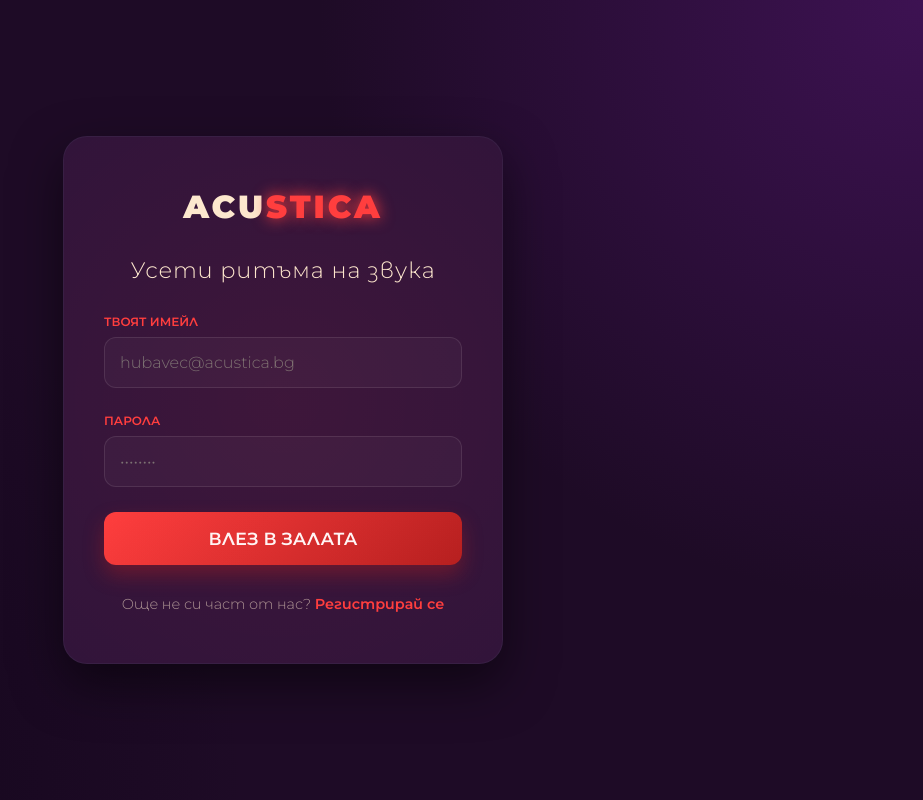
After one commit to Kokimoko4a/Acoustic-Computational-Universal-Space-Transformation-Intelligent-Configuration-Algorithm-ACUSTICA-, a Python web app: template app/templates/login.html in a window 1280 px wide. The commit adds this page. Shown: the whole page, without its empty margins (357-1280 px from the left). Run offline with Jinja, Linux system fonts and the light colour scheme; the template is opened without the code that fills it, so the values that code supplies are empty.

Commit message:
Now we have super cool log in page. Enjoy ;)

```diff
--- a/app/templates/index.html
+++ b/app/templates/index.html
@@ -170,7 +170,7 @@
             <a href="#">Dashboard</a>
             <a href="#">Scenes</a>
             <a href="#">Profile</a>
-            <a href="#" style="color: var(--accent-red);">Login/Sign up</a>
+            <a href="#" onclick="window.location = 'login.html' " style="color: var(--accent-red);">Log in/Sign up</a>
         </nav>
     </header>
 
--- /dev/null
+++ b/app/templates/login.html
@@ -0,0 +1,185 @@
+<!DOCTYPE html>
+<html lang="bg">
+<head>
+    <meta charset="UTF-8">
+    <meta name="viewport" content="width=device-width, initial-scale=1.0">
+    <title>ACUSTICA | Passion for Sound</title>
+    <link href="https://fonts.googleapis.com/css2?family=Montserrat:wght@300;600;900&display=swap" rel="stylesheet">
+    <style>
+        :root {
+            /* ПАЛИТРА: Страстно лилаво и горещо червено */
+            --bg-passion: #1e0b26;      /* Дълбоко лилаво (основа) */
+            --card-purple: #2d133a;     /* По-светло лилаво за формата */
+            --hot-red: #ff3e3e;         /* Страстно червено */
+            --glow-red: rgba(255, 62, 62, 0.4);
+            --text-gold: #fdf0d5;       /* Меко, шампанско бяло за текст */
+        }
+
+        * {
+            margin: 0;
+            padding: 0;
+            box-sizing: border-box;
+            font-family: 'Montserrat', sans-serif;
+        }
+
+        body {
+            background-color: var(--bg-passion);
+            /* Градиент, който придава "дълбочина" на лилавото */
+            background-image:
+                radial-gradient(circle at top right, #3d1252 0%, transparent 40%),
+                radial-gradient(circle at bottom left, #12051a 0%, transparent 40%);
+            height: 100vh;
+            display: flex;
+            justify-content: center;
+            align-items: center;
+            color: var(--text-gold);
+        }
+
+        .login-box {
+            background: var(--card-purple);
+            padding: 50px 40px;
+            width: 100%;
+            max-width: 440px;
+            border-radius: 24px;
+            box-shadow: 0 20px 50px rgba(0, 0, 0, 0.5);
+            border: 1px solid rgba(255, 255, 255, 0.05);
+            text-align: center;
+            position: relative;
+            overflow: hidden;
+        }
+
+        /* Декоративен елемент - червена "пулсация" */
+        .login-box::after {
+            content: '';
+            position: absolute;
+            top: -50%;
+            left: -50%;
+            width: 200%;
+            height: 200%;
+            background: radial-gradient(circle, var(--glow-red) 0%, transparent 70%);
+            opacity: 0.2;
+            pointer-events: none;
+        }
+
+        .logo {
+            font-weight: 900;
+            font-size: 2rem;
+            letter-spacing: 3px;
+            margin-bottom: 30px;
+            text-transform: uppercase;
+        }
+
+        .logo span {
+            color: var(--hot-red);
+            text-shadow: 0 0 15px var(--hot-red);
+        }
+
+        h2 {
+            font-weight: 300;
+            font-size: 1.4rem;
+            margin-bottom: 30px;
+            letter-spacing: 1px;
+        }
+
+        /* Полетата - лилави със "страстен" акцент */
+        .input-group {
+            text-align: left;
+            margin-bottom: 25px;
+            position: relative;
+        }
+
+        .input-group label {
+            font-size: 0.75rem;
+            color: var(--hot-red);
+            text-transform: uppercase;
+            font-weight: 600;
+            margin-bottom: 8px;
+            display: block;
+        }
+
+        .input-group input {
+            width: 100%;
+            padding: 15px;
+            background: rgba(255, 255, 255, 0.03);
+            border: 1px solid rgba(255, 255, 255, 0.1);
+            border-radius: 12px;
+            color: white;
+            font-size: 1rem;
+            transition: 0.3s;
+        }
+
+        .input-group input:focus {
+            outline: none;
+            background: rgba(255, 255, 255, 0.07);
+            border-color: var(--hot-red);
+            box-shadow: 0 0 15px var(--glow-red);
+        }
+
+        /* Бутонът - енергията на дизайна */
+        .btn-passion {
+            width: 100%;
+            padding: 16px;
+            background: linear-gradient(135deg, var(--hot-red) 0%, #b31e1e 100%);
+            color: white;
+            border: none;
+            border-radius: 12px;
+            font-size: 1.1rem;
+            font-weight: 600;
+            cursor: pointer;
+            transition: 0.4s;
+            box-shadow: 0 10px 20px rgba(179, 30, 30, 0.4);
+            text-transform: uppercase;
+        }
+
+        .btn-passion:hover {
+            transform: translateY(-3px);
+            box-shadow: 0 15px 30px rgba(255, 62, 62, 0.5);
+            filter: brightness(1.1);
+        }
+
+        .signup-text {
+            margin-top: 30px;
+            font-size: 0.9rem;
+            color: rgba(253, 240, 213, 0.6);
+        }
+
+        .signup-text a {
+            color: var(--hot-red);
+            text-decoration: none;
+            font-weight: 600;
+            border-bottom: 1px solid transparent;
+            transition: 0.3s;
+        }
+
+        .signup-text a:hover {
+            border-bottom: 1px solid var(--hot-red);
+        }
+    </style>
+</head>
+<body>
+
+    <div class="login-box">
+        <div class="logo">ACU<span>STICA</span></div>
+        <h2>Усети ритъма на звука</h2>
+
+        <form>
+            <div class="input-group">
+                <label>Твоят имейл</label>
+                <input type="email" placeholder="hubavec@acustica.bg" required>
+            </div>
+
+            <div class="input-group">
+                <label>Парола</label>
+                <input type="password" placeholder="••••••••" required>
+            </div>
+
+            <button type="submit" class="btn-passion">Влез в залата</button>
+        </form>
+
+        <div class="signup-text">
+            Още не си част от нас? <a href="/register">Регистрирай се</a>
+        </div>
+    </div>
+
+</body>
+</html>
```
